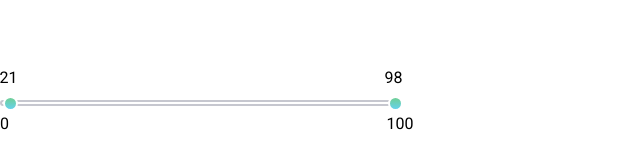
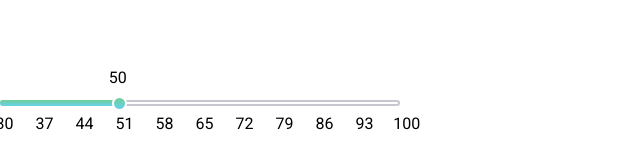
Before and after one commit to inconsumable1812/Slider, a website built with webpack: page src/index.html in a window 1280 px wide. Shown: the whole page, without its empty margins (0-640 px from the left). Built offline with nearby package versions, Linux system fonts and the light colour scheme.

Commit message:
Сделал логику Scale с учетом шага

```diff
--- a/src/components/default.ts
+++ b/src/components/default.ts
@@ -1,16 +1,16 @@
 import { ModelOptions, ViewOptions } from './type'
 
 const DEFAULT_MODEL_OPTIONS: ModelOptions = {
-  minValue: 20,
+  minValue: 30,
   maxValue: 100,
   step: 1,
-  valueStart: 200,
-  valueEnd: 10,
-  range: true
+  valueStart: 50,
+  valueEnd: 80,
+  range: false
 }
 
 const DEFAULT_VIEW_OPTIONS: ViewOptions = {
-  scalePointCount: 2,
+  scalePointCount: 11,
   isTooltipDisabled: false,
   isVertical: false,
   showProgress: true,
--- a/src/components/views/Scale/Scale.ts
+++ b/src/components/views/Scale/Scale.ts
@@ -8,40 +8,64 @@ class Scale {
   constructor(
     private minValue: number,
     private maxValue: number,
-    private scalePointCount: number = 2,
-    private step: Number
+    private scalePointCount: number,
+    private step: number
   ) {
     this.toHtml()
   }
 
   toHtml(): void {
     this.element = render(`
-    <div class="range-slider__scale">
-    </div>
+    <div class="range-slider__scale"></div>
     `)
 
-    let correctionValue = 0
-    let styleValue = 0
-    for (let i = 0; i < this.scalePointCount - 1; i++) {
+    const arrayOfValue = this.calculateStepValue()
+    const arrayOfStepsValue = arrayOfValue[0]
+    const arrayOfStepsStyleValue = arrayOfValue[1]
+    const actualCount = arrayOfStepsValue.length
+
+    for (let i = 0; i < actualCount; i++) {
       this.subElement = render(`
-      <div class="range-slider__scale_point">${this.minValue + correctionValue}</div>
+      <div class="range-slider__scale_point">${arrayOfStepsValue[i]}</div>
     `)
-      styleValue = 100 / (this.scalePointCount - 1)
-      correctionValue = +(
-        ((this.maxValue - this.minValue) * (styleValue * (i + 1))) /
-        100
-      ).toFixed(0)
-      this.subElement.style.left = styleValue * i + '%'
-
+      this.subElement.style.left = arrayOfStepsStyleValue[i] + '%'
       this.element.append(this.subElement)
     }
+  }
 
-    this.endElement = render(`
-    <div class="range-slider__scale_point">${this.maxValue}</div>
-    `)
-    this.endElement.style.left = 100 + '%'
+  private checkStep(): number {
+    const { minValue, maxValue, scalePointCount, step } = this
+    const stepsCount = Math.abs((maxValue - minValue) / step)
+    let actualStep = step
+    if (stepsCount > scalePointCount) {
+      actualStep = step * Math.ceil(stepsCount / (scalePointCount - 1))
+    }
 
-    this.element.append(this.endElement)
+    return actualStep
+  }
+
+  private calculateStepValue(): number[][] {
+    const { minValue, maxValue } = this
+    const step = this.checkStep()
+    const range = Math.abs(maxValue - minValue)
+    const isLastStepBigThanMaxValue = range % step
+    let countOfSteps = Math.floor(Math.abs(range / step))
+    countOfSteps = isLastStepBigThanMaxValue ? countOfSteps + 1 : countOfSteps
+
+    const arrayOfStepsValue = []
+    const arrayOfStepsStyleValue = []
+    for (let i = 0; i <= countOfSteps; i++) {
+      let stepsValue = minValue + step * i
+      stepsValue = stepsValue > maxValue ? maxValue : stepsValue
+      arrayOfStepsValue.push(stepsValue)
+
+      let stepStyleValue = Math.abs(step / range) * i * 100
+      stepStyleValue = stepStyleValue > 100 ? 100 : +stepStyleValue.toFixed(2)
+      arrayOfStepsStyleValue.push(stepStyleValue)
+    }
+    const arrayOfValue = [arrayOfStepsValue, arrayOfStepsStyleValue]
+    console.log(arrayOfValue)
+    return arrayOfValue
   }
 }
 
--- a/src/scss/index.scss
+++ b/src/scss/index.scss
@@ -55,13 +55,13 @@ body {
 
   &__progress {
     position: absolute;
-    height: 100%;
+    height: inherit;
     right: 20%;
     top: 0;
     left: 40px + $handle-size;
     background: $background-progress;
     pointer-events: none;
-    border-radius: 50%;
+    border-radius: inherit;
   }
 
   &__scale {
@@ -69,7 +69,7 @@ body {
     margin-top: 8px;
     &_point {
       position: absolute;
-      transform: translate(-50%);
+      transform: translate(-25%);
       &:nth-child(2) {
         left: 50%;
       }
```
